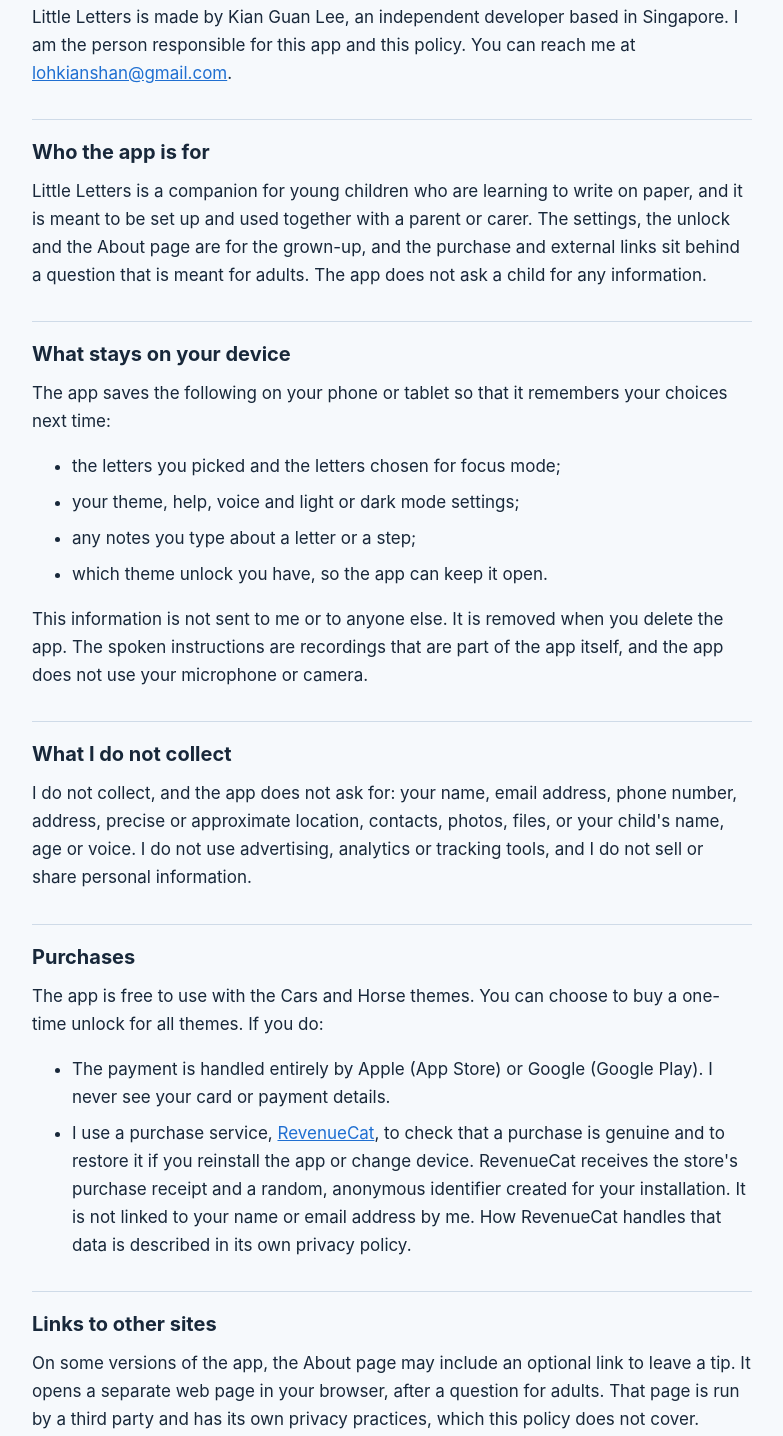
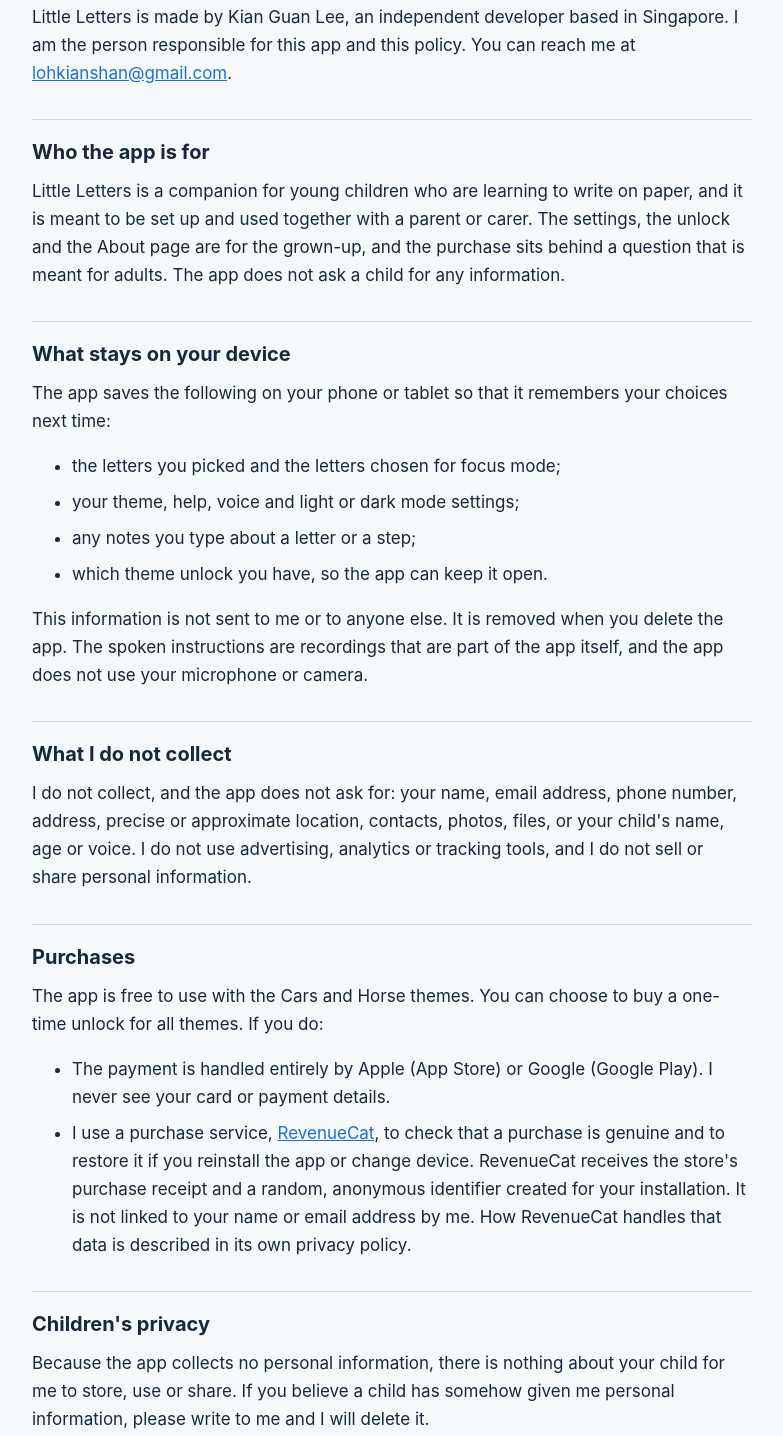
Before and after one commit to lkguan1990-gif/littleletters, a plain HTML site: page privacy.html in a window 1280 px wide. Shown: the part 541-1977 px from the top of the page, without its empty margins (248-1031 px from the left). Drawn offline with Linux system fonts and the light colour scheme.

Commit message:
Add files via upload

```diff
--- a/privacy.html
+++ b/privacy.html
@@ -36,7 +36,7 @@
   <p>Little Letters is made by Kian Guan Lee, an independent developer based in Singapore. I am the person responsible for this app and this policy. You can reach me at <a href="mailto:lohkianshan@gmail.com">lohkianshan@gmail.com</a>.</p>
 
   <h2>Who the app is for</h2>
-  <p>Little Letters is a companion for young children who are learning to write on paper, and it is meant to be set up and used together with a parent or carer. The settings, the unlock and the About page are for the grown-up, and the purchase and external links sit behind a question that is meant for adults. The app does not ask a child for any information.</p>
+  <p>Little Letters is a companion for young children who are learning to write on paper, and it is meant to be set up and used together with a parent or carer. The settings, the unlock and the About page are for the grown-up, and the purchase sits behind a question that is meant for adults. The app does not ask a child for any information.</p>
 
   <h2>What stays on your device</h2>
   <p>The app saves the following on your phone or tablet so that it remembers your choices next time:</p>
@@ -58,9 +58,6 @@
     <li>I use a purchase service, <a href="https://www.revenuecat.com/privacy">RevenueCat</a>, to check that a purchase is genuine and to restore it if you reinstall the app or change device. RevenueCat receives the store's purchase receipt and a random, anonymous identifier created for your installation. It is not linked to your name or email address by me. How RevenueCat handles that data is described in its own privacy policy.</li>
   </ul>
 
-  <h2>Links to other sites</h2>
-  <p>On some versions of the app, the About page may include an optional link to leave a tip. It opens a separate web page in your browser, after a question for adults. That page is run by a third party and has its own privacy practices, which this policy does not cover.</p>
-
   <h2>Children's privacy</h2>
   <p>Because the app collects no personal information, there is nothing about your child for me to store, use or share. If you believe a child has somehow given me personal information, please write to me and I will delete it.</p>
 
```
